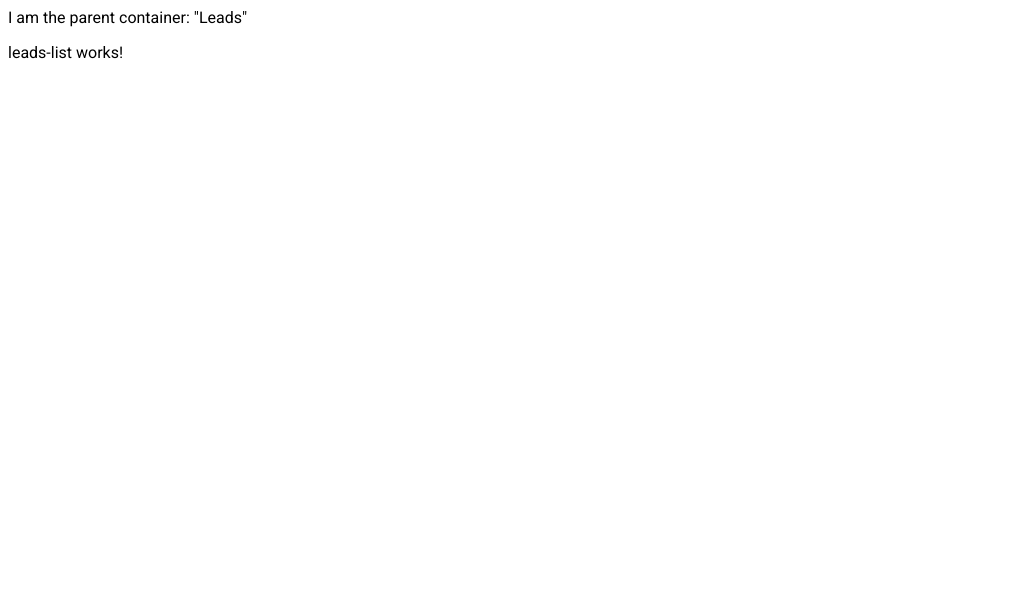
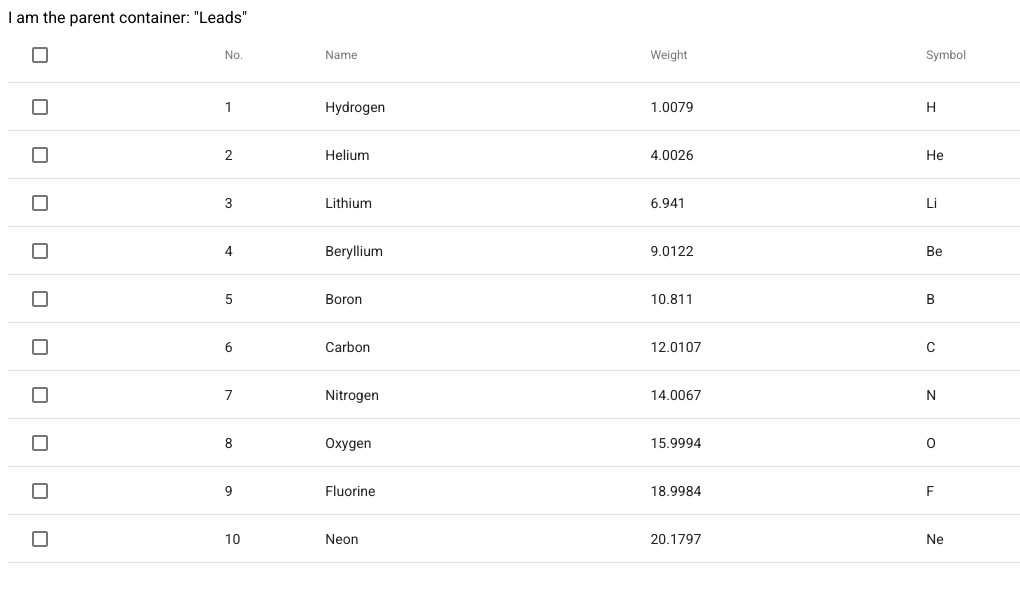
Before and after one commit to elwood-berry/antera-leads-replica, an Angular app: page / in a window 1280 px wide. Shown: the top 602 px of the page, without its empty margins (0-1020 px from the left). Built offline with nearby package versions, Linux system fonts and the light colour scheme.

Commit message:
6 files modified, 1 added

```diff
--- a/src/app/components/leads/_elements/leads-list/leads-list.component.css
+++ b/src/app/components/leads/_elements/leads-list/leads-list.component.css
@@ -0,0 +1,8 @@
+/*
+ANTERA: LEADS - REPLICA
+Author: 'eberry@anterasoftware.com'
+This code is brought to you by Elwood Berry @ anterasoftware.com
+*/
+.replica-leads-list {
+  width: 100%;
+}
--- a/src/app/components/leads/_elements/leads-list/leads-list.component.html
+++ b/src/app/components/leads/_elements/leads-list/leads-list.component.html
@@ -3,6 +3,63 @@
 Author: 'eberry@anterasoftware.com'
 This code is brought to you by Elwood Berry @ anterasoftware.com
 -->
-<p>
-leads-list works!
-</p>
+<table mat-table [dataSource]="dataSource" class="replica-leads-list">
+  <!-- Checkbox Column -->
+  <ng-container matColumnDef="select">
+    <th mat-header-cell *matHeaderCellDef>
+      <mat-checkbox
+        (change)="$event ? masterToggle() : null"
+        [checked]="selection.hasValue() && isAllSelected()"
+        [indeterminate]="selection.hasValue() && !isAllSelected()"
+        [aria-label]="checkboxLabel()"
+      >
+      </mat-checkbox>
+    </th>
+    <td mat-cell *matCellDef="let row">
+      <mat-checkbox
+        (click)="$event.stopPropagation()"
+        (change)="$event ? selection.toggle(row) : null"
+        [checked]="selection.isSelected(row)"
+        [aria-label]="checkboxLabel(row)"
+      >
+      </mat-checkbox>
+    </td>
+  </ng-container>
+
+  <!-- Position Column -->
+  <ng-container matColumnDef="position">
+    <th mat-header-cell *matHeaderCellDef>No.</th>
+    <td mat-cell *matCellDef="let element">{{element.position}}</td>
+  </ng-container>
+
+  <!-- Name Column -->
+  <ng-container matColumnDef="name">
+    <th mat-header-cell *matHeaderCellDef>Name</th>
+    <td mat-cell *matCellDef="let element">{{element.name}}</td>
+  </ng-container>
+
+  <!-- Weight Column -->
+  <ng-container matColumnDef="weight">
+    <th mat-header-cell *matHeaderCellDef>Weight</th>
+    <td mat-cell *matCellDef="let element">{{element.weight}}</td>
+  </ng-container>
+
+  <!-- Symbol Column -->
+  <ng-container matColumnDef="symbol">
+    <th mat-header-cell *matHeaderCellDef>Symbol</th>
+    <td mat-cell *matCellDef="let element">{{element.symbol}}</td>
+  </ng-container>
+
+  <tr mat-header-row *matHeaderRowDef="displayedColumns"></tr>
+  <tr
+    mat-row
+    *matRowDef="let row; columns: displayedColumns;"
+    (click)="selection.toggle(row)"
+  ></tr>
+</table>
+
+<!--
+-------------------------------------------------
+Copyright 2021 anterasoftware.com LLC. All Rights Reserved.
+Use of this source code is governed by an MIT-style license that can be found in the LICENSE file at http://www.anterasoftware.com
+-->
--- a/src/app/components/leads/_elements/leads-list/leads-list.component.ts
+++ b/src/app/components/leads/_elements/leads-list/leads-list.component.ts
@@ -1,15 +1,93 @@
+/*
+ANTERA: LEADS - REPLICA
+Author: 'eberry@anterasoftware.com'
+This code is brought to you by Elwood Berry @ anterasoftware.com
+*/
 import { Component, OnInit } from '@angular/core';
+import { SelectionModel } from '@angular/cdk/collections';
+import { MatTableDataSource } from '@angular/material/table';
+import {
+  animate,
+  state,
+  style,
+  transition,
+  trigger
+} from '@angular/animations';
+
+export interface PeriodicElement {
+  name: string;
+  position: number;
+  weight: number;
+  symbol: string;
+}
+
+const ELEMENT_DATA: PeriodicElement[] = [
+  { position: 1, name: 'Hydrogen', weight: 1.0079, symbol: 'H' },
+  { position: 2, name: 'Helium', weight: 4.0026, symbol: 'He' },
+  { position: 3, name: 'Lithium', weight: 6.941, symbol: 'Li' },
+  { position: 4, name: 'Beryllium', weight: 9.0122, symbol: 'Be' },
+  { position: 5, name: 'Boron', weight: 10.811, symbol: 'B' },
+  { position: 6, name: 'Carbon', weight: 12.0107, symbol: 'C' },
+  { position: 7, name: 'Nitrogen', weight: 14.0067, symbol: 'N' },
+  { position: 8, name: 'Oxygen', weight: 15.9994, symbol: 'O' },
+  { position: 9, name: 'Fluorine', weight: 18.9984, symbol: 'F' },
+  { position: 10, name: 'Neon', weight: 20.1797, symbol: 'Ne' }
+];
 
 @Component({
   selector: 'app-leads-list',
   templateUrl: './leads-list.component.html',
-  styleUrls: ['./leads-list.component.css']
+  styleUrls: ['./leads-list.component.css'],
+  animations: [
+    trigger('detailExpand', [
+      state('collapsed', style({ height: '0px', minHeight: '0' })),
+      state('expanded', style({ height: '*' })),
+      transition(
+        'expanded <=> collapsed',
+        animate('225ms cubic-bezier(0.4, 0.0, 0.2, 1)')
+      )
+    ])
+  ]
 })
 export class LeadsListComponent implements OnInit {
+  // PROPERTIES
+  public displayedColumns: string[] = [
+    'select',
+    'position',
+    'name',
+    'weight',
+    'symbol'
+  ];
 
-  constructor() { }
+  dataSource = new MatTableDataSource<PeriodicElement>(ELEMENT_DATA);
+  selection = new SelectionModel<PeriodicElement>(true, []);
 
-  ngOnInit() {
+  ngOnInit() {}
+
+  /** Whether the number of selected elements matches the total number of rows. */
+  isAllSelected() {
+    const numSelected = this.selection.selected.length;
+    const numRows = this.dataSource.data.length;
+    return numSelected === numRows;
   }
 
+  /** Selects all rows if they are not all selected; otherwise clear selection. */
+  masterToggle() {
+    if (this.isAllSelected()) {
+      this.selection.clear();
+      return;
+    }
+
+    this.selection.select(...this.dataSource.data);
+  }
+
+  /** The label for the checkbox on the passed row */
+  checkboxLabel(row?: PeriodicElement): string {
+    if (!row) {
+      return `${this.isAllSelected() ? 'deselect' : 'select'} all`;
+    }
+    return `${
+      this.selection.isSelected(row) ? 'deselect' : 'select'
+    } row ${row.position + 1}`;
+  }
 }
--- a/src/app/components/leads/leads.component.css
+++ b/src/app/components/leads/leads.component.css
@@ -0,0 +1,5 @@
+/*
+ANTERA: LEADS - REPLICA
+Author: 'eberry@anterasoftware.com'
+This code is brought to you by Elwood Berry @ anterasoftware.com
+*/
--- a/src/app/components/leads/leads.component.ts
+++ b/src/app/components/leads/leads.component.ts
@@ -1,3 +1,8 @@
+/*
+ANTERA: LEADS - REPLICA
+Author: 'eberry@anterasoftware.com'
+This code is brought to you by Elwood Berry @ anterasoftware.com
+*/
 import { Component, OnInit } from '@angular/core';
 
 @Component({
```
Also changed, not shown: src/app/components/leads/_elements/leads-list/README.md (added), 1 other file (tests, documents, lock files or other folders).
